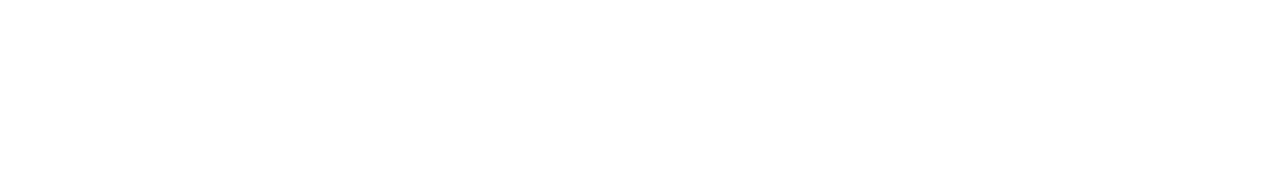
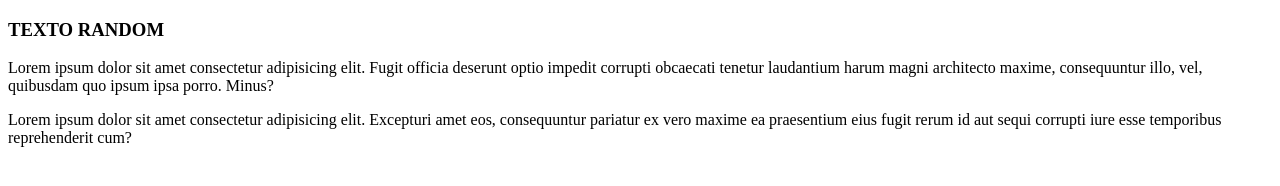
Before and after one commit to dansestrada/git-prueba, a plain HTML site: page index.html in a window 1280 px wide. Drawn offline with Linux system fonts and the light colour scheme.

Commit message:
nuevo parrafo

```diff
--- a/index.html
+++ b/index.html
@@ -6,6 +6,8 @@
     <title>Document</title>
 </head>
 <body>
-
+    <h3>TEXTO RANDOM</h3>
+        <P>Lorem ipsum dolor sit amet consectetur adipisicing elit. Fugit officia deserunt optio impedit corrupti obcaecati tenetur laudantium harum magni architecto maxime, consequuntur illo, vel, quibusdam quo ipsum ipsa porro. Minus?</P>
+        <p>Lorem ipsum dolor sit amet consectetur adipisicing elit. Excepturi amet eos, consequuntur pariatur ex vero maxime ea praesentium eius fugit rerum id aut sequi corrupti iure esse temporibus reprehenderit cum?</p>
 </body>
 </html>
```
